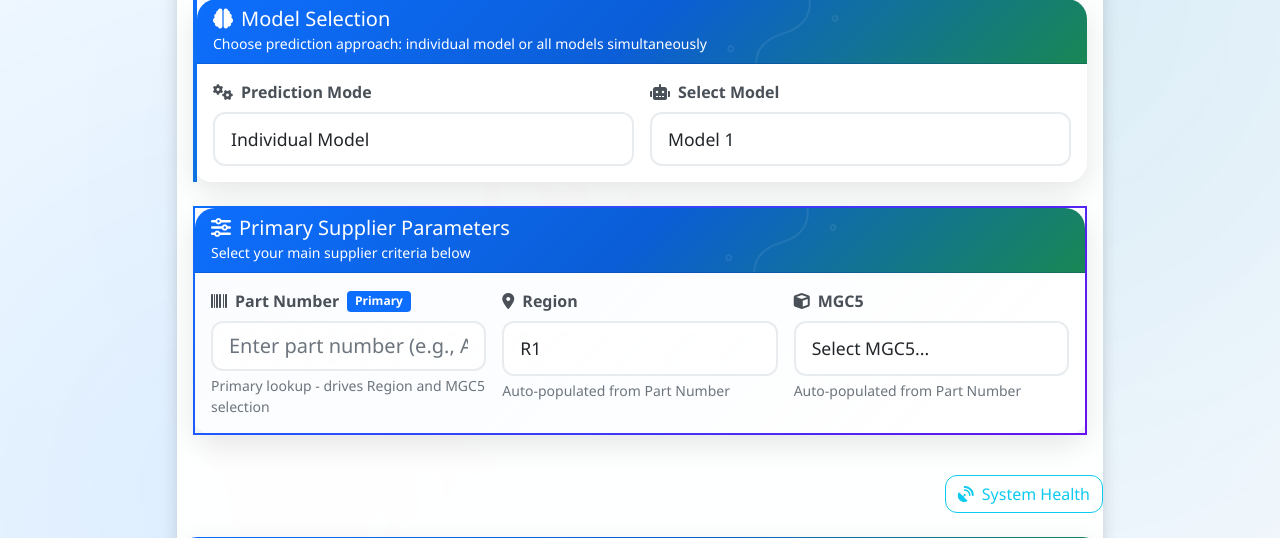
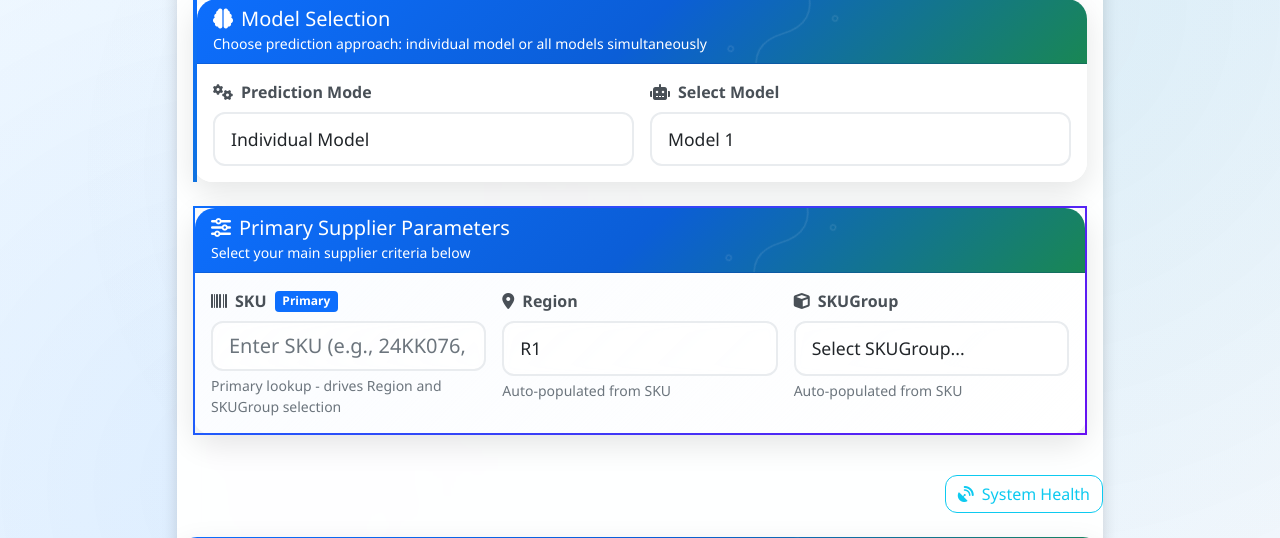
Before and after one commit to Akhil-ender/databricks-model-serving, a Flask app: page / in a window 1280 px wide. Shown: the part 154-692 px from the top of the page. Run offline with Flask 3, Linux system fonts and the light colour scheme.

Commit message:
updated working poc

```diff
--- a/app.py
+++ b/app.py
@@ -222,50 +222,81 @@ def predict_all():
 
 @app.route('/api/part-number', methods=['GET'])
 def get_part_number():
-    """Get part number based on MGC5 and Region"""
+    """Get SKU based on SKUGroup and Region"""
     try:
-        mgc5 = request.args.get('mgc5')
+        # Backward compatibility: accept either SKUGroup or skugroup
+        sku_group = request.args.get('SKUGroup') or request.args.get('skugroup')
         region = request.args.get('region')
 
-        if not mgc5 or not region:
-            return jsonify({"error": "Both 'mgc5' and 'region' parameters are required"}), 400
+        if not sku_group or not region:
+            return jsonify({"error": "Both 'SKUGroup' and 'region' parameters are required"}), 400
 
-        # Look up part number
-        part_number = Config.PART_NUMBER_LOOKUP.get((mgc5, region))
+        # Look up SKU via dynamic config (DB-backed if configured)
+        part_number = Config.get_part_number(sku_group, region)
 
         if not part_number:
             return jsonify({
-                "error": f"No part number found for MGC5: {mgc5}, Region: {region}",
-                "mgc5": mgc5,
+                "error": f"No SKU found for SKUGroup: {sku_group}, Region: {region}",
+                "SKUGroup": sku_group,
                 "region": region,
                 "part_number": None
             }), 404
 
         return jsonify({
-            "mgc5": mgc5,
+            "SKUGroup": sku_group,
             "region": region,
             "part_number": part_number
         })
 
     except Exception as e:
-        logger.error(f"Error in part number lookup: {str(e)}")
+        logger.error(f"Error in SKU lookup: {str(e)}")
+        return jsonify({"error": f"Server error: {str(e)}"}), 500
+
+@app.route('/api/sku-lookup', methods=['GET'])
+def get_sku_lookup():
+    """Get SKUGroup and region based on SKU"""
+    try:
+        sku = request.args.get('sku')
+
+        if not sku:
+            return jsonify({"error": "SKU parameter is required"}), 400
+
+        # Look up SKU details from Databricks table
+        sku_details = Config.get_sku_details(sku)
+
+        if not sku_details:
+            return jsonify({
+                "error": f"No SKU found: {sku}",
+                "sku": sku,
+                "sku_group": None,
+                "region": None
+            }), 404
+
+        return jsonify({
+            "sku": sku,
+            "sku_group": sku_details['sku_group'],
+            "region": sku_details['region']
+        })
+
+    except Exception as e:
+        logger.error(f"Error in SKU lookup: {str(e)}")
         return jsonify({"error": f"Server error: {str(e)}"}), 500
 
 @app.route('/api/feature-availability', methods=['GET'])
 def get_feature_availability():
-    """Get feature availability based on Part Number (primary lookup)"""
+    """Get feature availability based on SKU (primary lookup)"""
     try:
         part_number = request.args.get('part_number')
 
         if not part_number:
-            return jsonify({"error": "Part number parameter is required"}), 400
+            return jsonify({"error": "SKU parameter is required"}), 400
 
-        # Look up feature availability by part number
+        # Look up feature availability by SKU
         features = Config.PART_FEATURE_AVAILABILITY.get(part_number)
 
         if not features:
             return jsonify({
-                "error": f"No feature configuration found for Part Number: {part_number}",
+                "error": f"No feature configuration found for SKU: {part_number}",
                 "part_number": part_number,
                 "features": None
             }), 404
--- a/requirements.txt
+++ b/requirements.txt
@@ -2,3 +2,4 @@ flask==3.0.0
 requests==2.31.0
 python-dotenv==1.0.0
 flask-cors==4.0.0
+databricks-sql-connector>=3.0.0
--- a/static/js/app.js
+++ b/static/js/app.js
@@ -31,13 +31,13 @@ class ShippingCostApp {
 
         // Primary selector changes
         document.getElementById('supplierCountrySelect').addEventListener('change', () => {
-            this.updatePartNumber(); // This will automatically trigger updateFeatureAvailability()
+            this.updateSku(); // This will automatically trigger updateFeatureAvailability()
             this.updatePredictButton();
             this.hideResults();
         });
 
         document.getElementById('productSelect').addEventListener('change', () => {
-            this.updatePartNumber(); // This will automatically trigger updateFeatureAvailability()
+            this.updateSku(); // This will automatically trigger updateFeatureAvailability()
             this.updatePredictButton();
             this.hideResults();
         });
@@ -47,15 +47,16 @@ class ShippingCostApp {
             this.hideResults();
         });
 
-        // Part number direct input
-        document.getElementById('partNumberDisplay').addEventListener('input', (e) => {
-            const partNumber = e.target.value.trim();
-            if (partNumber && partNumber.length > 3) { // Only trigger after meaningful input
+        // SKU direct input
+        document.getElementById('skuDisplay').addEventListener('input', (e) => {
+            const sku = e.target.value.trim();
+            if (sku && sku.length > 3) { // Only trigger after meaningful input
                 this.hideError(); // Hide any previous error messages
-                this.handleDirectPartNumberInput(partNumber);
-            } else if (!partNumber) {
-                // Clear fields if part number is cleared
+                this.handleDirectSkuInput(sku);
+            } else if (!sku) {
+                // Clear fields if SKU is cleared
                 this.hideError(); // Hide any error messages
+                this.clearRegionAndSkuGroup();
                 this.resetFeatureVisibility();
                 this.updatePredictButton(); // Re-enable button if other conditions are met
             }
@@ -150,9 +151,9 @@ class ShippingCostApp {
             countrySelect.appendChild(option);
         });
 
-        // Populate MGC5 dropdown
+        // Populate SKUGroup dropdown
         const productSelect = document.getElementById('productSelect');
-        productSelect.innerHTML = '<option value="">Select MGC5...</option>';
+        productSelect.innerHTML = '<option value="">Select SKUGroup...</option>';
         this.productsData.forEach(product => {
             const option = document.createElement('option');
             option.value = product.value;
@@ -176,7 +177,7 @@ class ShippingCostApp {
 
         // Update part number on initial load if defaults are set
         // Feature availability will be automatically triggered when part number is populated
-        this.updatePartNumber();
+        this.updateSku();
     }
 
     getFormData() {
@@ -240,7 +241,7 @@ class ShippingCostApp {
 
         // Check required primary selectors
         if (!formData.supplier_country) errors.push('Region is required');
-        if (!formData.product_id) errors.push('MGC5 is required');
+        if (!formData.product_id) errors.push('SKUGroup is required');
         if (!formData.risk_classification) errors.push('Risk Classification is required');
 
         // Check required secondary inputs - only validate enabled fields
@@ -471,7 +472,7 @@ class ShippingCostApp {
 
     createAllModelsComparisonSummary(allResults, inputData) {
         const regionName = this.countriesData.find(c => c.value == inputData.supplier_country)?.text || 'Unknown';
-        const mgc5Name = this.productsData.find(p => p.value == inputData.product_id)?.text || 'Unknown';
+        const skugroupName = this.productsData.find(p => p.value == inputData.product_id)?.text || 'Unknown';
 
         // Extract values from successful results
         const values = {};
@@ -490,7 +491,7 @@ class ShippingCostApp {
                     <h6>Input Summary</h6>
                     <ul class="list-unstyled">
                         <li><strong>Region:</strong> ${regionName}</li>
-                        <li><strong>MGC5:</strong> ${mgc5Name}</li>
+                        <li><strong>skugroup:</strong> ${skugroupName}</li>
                         <li><strong>Risk Level:</strong> ${inputData.risk_classification}</li>
                         <li><strong>Lead Time:</strong> ${inputData.lead_time_days} days</li>
                         <li><strong>Reliability:</strong> ${inputData.supplier_reliability_score}%</li>
@@ -670,65 +671,120 @@ class ShippingCostApp {
 
         // Update part number based on new defaults
         // Feature availability will be automatically triggered
-        this.updatePartNumber();
+        this.updateSku();
 
         this.hideResults();
         this.hideError();
         this.updatePredictButton();
     }
 
-    async updatePartNumber() {
+    async updateSku() {
         const regionSelect = document.getElementById('supplierCountrySelect');
-        const mgc5Select = document.getElementById('productSelect');
-        const partNumberInput = document.getElementById('partNumberDisplay');
+        const skugroupSelect = document.getElementById('productSelect');
+        const skuInput = document.getElementById('skuDisplay');
 
         const regionValue = regionSelect.value;
-        const mgc5Value = mgc5Select.value;
+        const skugroupValue = skugroupSelect.value;
 
         // Clear part number if either selection is empty
-        if (!regionValue || !mgc5Value) {
-            partNumberInput.value = '';
+        if (!regionValue || !skugroupValue) {
+            skuInput.value = '';
             return;
         }
 
-        // Get region text and MGC5 text for lookup
+        // Get region text and skugroup text for lookup
         const regionText = regionSelect.options[regionSelect.selectedIndex].text;
-        const mgc5Text = mgc5Select.options[mgc5Select.selectedIndex].text;
+        const skugroupText = skugroupSelect.options[skugroupSelect.selectedIndex].text;
 
         try {
-            const response = await fetch(`/api/part-number?mgc5=${encodeURIComponent(mgc5Text)}&region=${encodeURIComponent(regionText)}`);
+            const response = await fetch(`/api/part-number?skugroup=${encodeURIComponent(skugroupText)}&region=${encodeURIComponent(regionText)}`);
             const result = await response.json();
 
             if (response.ok && result.part_number) {
-                partNumberInput.value = result.part_number;
+                skuInput.value = result.part_number;
                 // Trigger feature availability and populate related fields based on the part number
-                this.populateFieldsFromPartNumber(result.part_number);
+                this.populateFieldsFromSku(result.part_number);
             } else {
-                partNumberInput.value = 'Not found';
-                // Show message when region/MGC5 combination is not supported
-                this.showError('No price prediction model currently available for this Region/MGC5 combination. Please try a different combination.');
+                skuInput.value = 'Not found';
+                // Show message when region/skugroup combination is not supported
+                this.showError('No price prediction model currently available for this Region/skugroup combination. Please try a different combination.');
                 this.resetFeatureVisibility();
             }
         } catch (error) {
             console.error('Error fetching part number:', error);
-            partNumberInput.value = 'Error';
+            skuInput.value = 'Error';
             // Reset features on error
             this.resetFeatureVisibility();
         }
     }
 
+    async handleDirectSkuInput(sku) {
+        // When user directly enters a SKU, look up its region and SKUgroup first
+        try {
+            // First, get region and SKUgroup from SKU
+            const skuResponse = await fetch(`/api/sku-lookup?sku=${encodeURIComponent(sku)}`);
+            const skuResult = await skuResponse.json();
+
+            if (skuResponse.ok && skuResult.sku_group && skuResult.region) {
+                // Populate region and SKUgroup dropdowns
+                this.populateRegionAndSkuGroup(skuResult.region, skuResult.sku_group);
+
+                // Then get feature availability
+                const featureResponse = await fetch(`/api/feature-availability?part_number=${encodeURIComponent(sku)}`);
+                const featureResult = await featureResponse.json();
+
+                if (featureResponse.ok && featureResult.features) {
+                    this.applyFeatureVisibility(featureResult.features);
+                } else {
+                    this.resetFeatureVisibility();
+                }
+
+                this.updatePredictButton();
+                this.hideError();
+            } else {
+                // SKU not found in lookup table
+                this.showError(`SKU "${sku}" not found in the system. Please check the SKU and try again.`);
+                this.clearRegionAndSkuGroup();
+                this.resetFeatureVisibility();
+            }
+        } catch (error) {
+            console.error('Error fetching SKU details for direct input:', error);
+            this.showError('Error looking up SKU details.');
+            this.clearRegionAndSkuGroup();
+            this.resetFeatureVisibility();
+        }
+    }
+
+    async populateFieldsFromSku(sku) {
+        // Populate form fields based on SKU and trigger feature availability
+        try {
+            const response = await fetch(`/api/feature-availability?part_number=${encodeURIComponent(sku)}`);
+            const result = await response.json();
+
+            if (response.ok && result.features) {
+                this.applyFeatureVisibility(result.features);
+                this.updatePredictButton();
+            } else {
+                this.resetFeatureVisibility();
+            }
+        } catch (error) {
+            console.error('Error populating fields from SKU:', error);
+            this.resetFeatureVisibility();
+        }
+    }
+
     async updateFeatureAvailability() {
-        const partNumberInput = document.getElementById('partNumberDisplay');
-        const partNumber = partNumberInput.value;
+        const skuInput = document.getElementById('skuDisplay');
+        const sku = skuInput.value;
 
-        // Reset feature visibility if part number is empty or shows error states
-        if (!partNumber || partNumber === 'Not found' || partNumber === 'Error' || partNumber.includes('Part number will appear')) {
+        // Reset feature visibility if SKU is empty or shows error states
+        if (!sku || sku === 'Not found' || sku === 'Error' || sku.includes('SKU will appear')) {
             this.resetFeatureVisibility();
             return;
         }
 
         try {
-            const response = await fetch(`/api/feature-availability?part_number=${encodeURIComponent(partNumber)}`);
+            const response = await fetch(`/api/feature-availability?part_number=${encodeURIComponent(sku)}`);
             const result = await response.json();
 
             if (response.ok && result.features) {
@@ -844,13 +900,13 @@ class ShippingCostApp {
         });
     }
 
-    async populateFieldsFromPartNumber(partNumber) {
+    async populateFieldsFromsku(sku) {
         // First update feature availability
         await this.updateFeatureAvailability();
 
-        // Get part number details to populate region and MGC5
+        // Get part number details to populate region and skugroup
         try {
-            const response = await fetch(`/api/feature-availability?part_number=${encodeURIComponent(partNumber)}`);
+            const response = await fetch(`/api/feature-availability?part_number=${encodeURIComponent(sku)}`);
             const result = await response.json();
 
             if (response.ok && result.features) {
@@ -858,7 +914,7 @@ class ShippingCostApp {
 
                 // Populate Region field
                 const regionSelect = document.getElementById('supplierCountrySelect');
-                const mgc5Select = document.getElementById('productSelect');
+                const skugroupSelect = document.getElementById('productSelect');
 
                 // Find and set the region value
                 const regionValue = this.getRegionValue(features.region);
@@ -866,13 +922,13 @@ class ShippingCostApp {
                     regionSelect.value = regionValue;
                 }
 
-                // Find and set the MGC5 value
-                const mgc5Value = this.getMGC5Value(features.mgc5);
-                if (mgc5Value) {
-                    mgc5Select.value = mgc5Value;
+                // Find and set the skugroup value
+                const skugroupValue = this.getskugroupValue(features.skugroup);
+                if (skugroupValue) {
+                    skugroupSelect.value = skugroupValue;
                 }
 
-                console.log(`Part Number ${partNumber} populated: Region=${features.region}, MGC5=${features.mgc5}, Category=${features.part_category}`);
+                console.log(`Part Number ${sku} populated: Region=${features.region}, skugroup=${features.skugroup}, Category=${features.part_category}`);
             }
         } catch (error) {
             console.error('Error fetching part number details:', error);
@@ -890,28 +946,28 @@ class ShippingCostApp {
         return regionMap[regionText];
     }
 
-    getMGC5Value(mgc5Text) {
-        // Convert MGC5 text (e.g., 'D1408') to dropdown value (e.g., 1408)
-        const mgc5Map = {
+    getskugroupValue(skugroupText) {
+        // Convert skugroup text (e.g., 'D1408') to dropdown value (e.g., 1408)
+        const skugroupMap = {
             'D1408': '1408',
             'D1601': '1601',
             'D0303': '303'
         };
-        return mgc5Map[mgc5Text];
+        return skugroupMap[skugroupText];
     }
 
-    async handleDirectPartNumberInput(partNumber) {
-        // User typed directly in part number field - populate region and MGC5
+    async handleDirectskuInput(sku) {
+        // User typed directly in part number field - populate region and skugroup
         try {
-            const response = await fetch(`/api/feature-availability?part_number=${encodeURIComponent(partNumber)}`);
+            const response = await fetch(`/api/feature-availability?part_number=${encodeURIComponent(sku)}`);
             const result = await response.json();
 
             if (response.ok && result.features) {
                 const features = result.features;
 
-                // Populate Region and MGC5 fields based on part number
+                // Populate Region and skugroup fields based on part number
                 const regionSelect = document.getElementById('supplierCountrySelect');
-                const mgc5Select = document.getElementById('productSelect');
+                const skugroupSelect = document.getElementById('productSelect');
 
                 // Set region value
                 const regionValue = this.getRegionValue(features.region);
@@ -919,10 +975,10 @@ class ShippingCostApp {
                     regionSelect.value = regionValue;
                 }
 
-                // Set MGC5 value
-                const mgc5Value = this.getMGC5Value(features.mgc5);
-                if (mgc5Value) {
-                    mgc5Select.value = mgc5Value;
+                // Set skugroup value
+                const skugroupValue = this.getskugroupValue(features.skugroup);
+                if (skugroupValue) {
+                    skugroupSelect.value = skugroupValue;
                 }
 
                 // Apply feature visibility
@@ -934,12 +990,12 @@ class ShippingCostApp {
                 // Update predict button state
                 this.updatePredictButton();
 
-                console.log(`Direct part number input "${partNumber}" populated: Region=${features.region}, MGC5=${features.mgc5}, Category=${features.part_category}`);
+                console.log(`Direct part number input "${sku}" populated: Region=${features.region}, skugroup=${features.skugroup}, Category=${features.part_category}`);
             } else {
                 // Part number not found - show "no model" message and reset features
-                this.showNoModelAvailable(partNumber);
+                this.showNoModelAvailable(sku);
                 this.resetFeatureVisibility();
-                console.log(`Part number "${partNumber}" not found in database`);
+                console.log(`Part number "${sku}" not found in database`);
             }
         } catch (error) {
             console.error('Error looking up part number:', error);
@@ -947,16 +1003,59 @@ class ShippingCostApp {
         }
     }
 
-    showNoModelAvailable(partNumber) {
-        // Clear region and MGC5 when part number is not found
+    showNoModelAvailable(sku) {
+        // Clear region and skugroup when part number is not found
         document.getElementById('supplierCountrySelect').value = '';
         document.getElementById('productSelect').value = '';
 
         // Show error message indicating no model is available
-        this.showError(`No price prediction model currently available for part number "${partNumber}".`);
+        this.showError(`No price prediction model currently available for part number "${sku}".`);
 
         // Disable the predict button
         document.getElementById('predictBtn').disabled = true;
+    }
+
+    populateRegionAndSkuGroup(region, skuGroup) {
+        // Populate region dropdown
+        const regionSelect = document.getElementById('supplierCountrySelect');
+        const regionValue = this.getRegionValueFromText(region);
+        if (regionValue) {
+            regionSelect.value = regionValue;
+        }
+
+        // Populate SKUgroup dropdown
+        const skuGroupSelect = document.getElementById('productSelect');
+        const skuGroupValue = this.getSkuGroupValueFromText(skuGroup);
+        if (skuGroupValue) {
+            skuGroupSelect.value = skuGroupValue;
+        }
+    }
+
+    clearRegionAndSkuGroup() {
+        // Clear region and SKUgroup dropdowns
+        document.getElementById('supplierCountrySelect').value = '';
+        document.getElementById('productSelect').value = '';
+    }
+
+    getRegionValueFromText(regionText) {
+        // Convert region text (e.g., 'R1') to dropdown value (e.g., '1')
+        const regionMap = {
+            'R1': '1',
+            'R2': '2',
+            'R3': '3',
+            'R4': '4'
+        };
+        return regionMap[regionText];
+    }
+
+    getSkuGroupValueFromText(skuGroupText) {
+        // Convert SKUgroup text (e.g., '1234') to dropdown value (e.g., '1408')
+        const skuGroupMap = {
+            '1234': '1408',
+            '4567': '1601',
+            '6789': '303'
+        };
+        return skuGroupMap[skuGroupText];
     }
 }
 
--- a/templates/index.html
+++ b/templates/index.html
@@ -63,12 +63,12 @@
                             <div class="card-body">
                                 <div class="row g-3">
                                     <div class="col-md-4">
-                                        <label for="partNumberDisplay" class="form-label">
-                                            <i class="fas fa-barcode me-2"></i>Part Number <span class="badge bg-primary ms-2">Primary</span>
+                                        <label for="skuDisplay" class="form-label">
+                                            <i class="fas fa-barcode me-2"></i>SKU <span class="badge bg-primary ms-2">Primary</span>
                                         </label>
-                                        <input type="text" class="form-control form-control-lg" id="partNumberDisplay"
-                                               placeholder="Enter part number (e.g., ADX16694, KK24076)">
-                                        <div class="form-text">Primary lookup - drives Region and MGC5 selection</div>
+                                        <input type="text" class="form-control form-control-lg" id="skuDisplay"
+                                               placeholder="Enter SKU (e.g., 24KK076, 11KK0968)">
+                                        <div class="form-text">Primary lookup - drives Region and SKUGroup selection</div>
                                     </div>
                                     <div class="col-md-4">
                                         <label for="supplierCountrySelect" class="form-label">
@@ -77,16 +77,16 @@
                                         <select id="supplierCountrySelect" class="form-select form-select-lg">
                                             <option value="">Select Region...</option>
                                         </select>
-                                        <div class="form-text">Auto-populated from Part Number</div>
+                                        <div class="form-text">Auto-populated from SKU</div>
                                     </div>
                                     <div class="col-md-4">
                                         <label for="productSelect" class="form-label">
-                                            <i class="fas fa-cube me-2"></i>MGC5
+                                            <i class="fas fa-cube me-2"></i>SKUGroup
                                         </label>
                                         <select id="productSelect" class="form-select form-select-lg">
-                                            <option value="">Select MGC5...</option>
+                                            <option value="">Select SKUGroup...</option>
                                         </select>
-                                        <div class="form-text">Auto-populated from Part Number</div>
+                                        <div class="form-text">Auto-populated from SKU</div>
                                     </div>
                                 </div>
                                 </div>
```
Also changed, not shown: config.py (+162 -40 lines), README.md.
